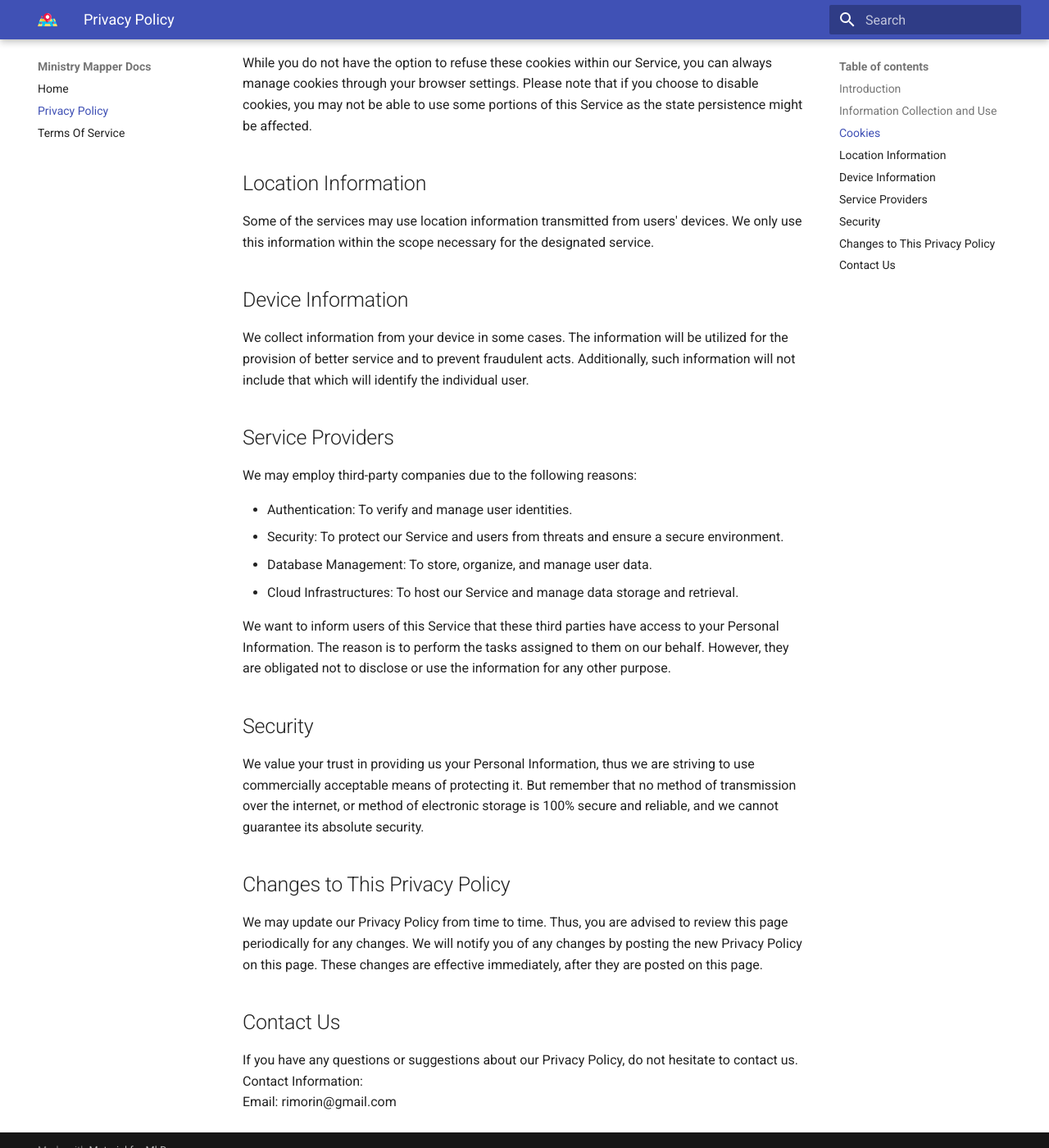
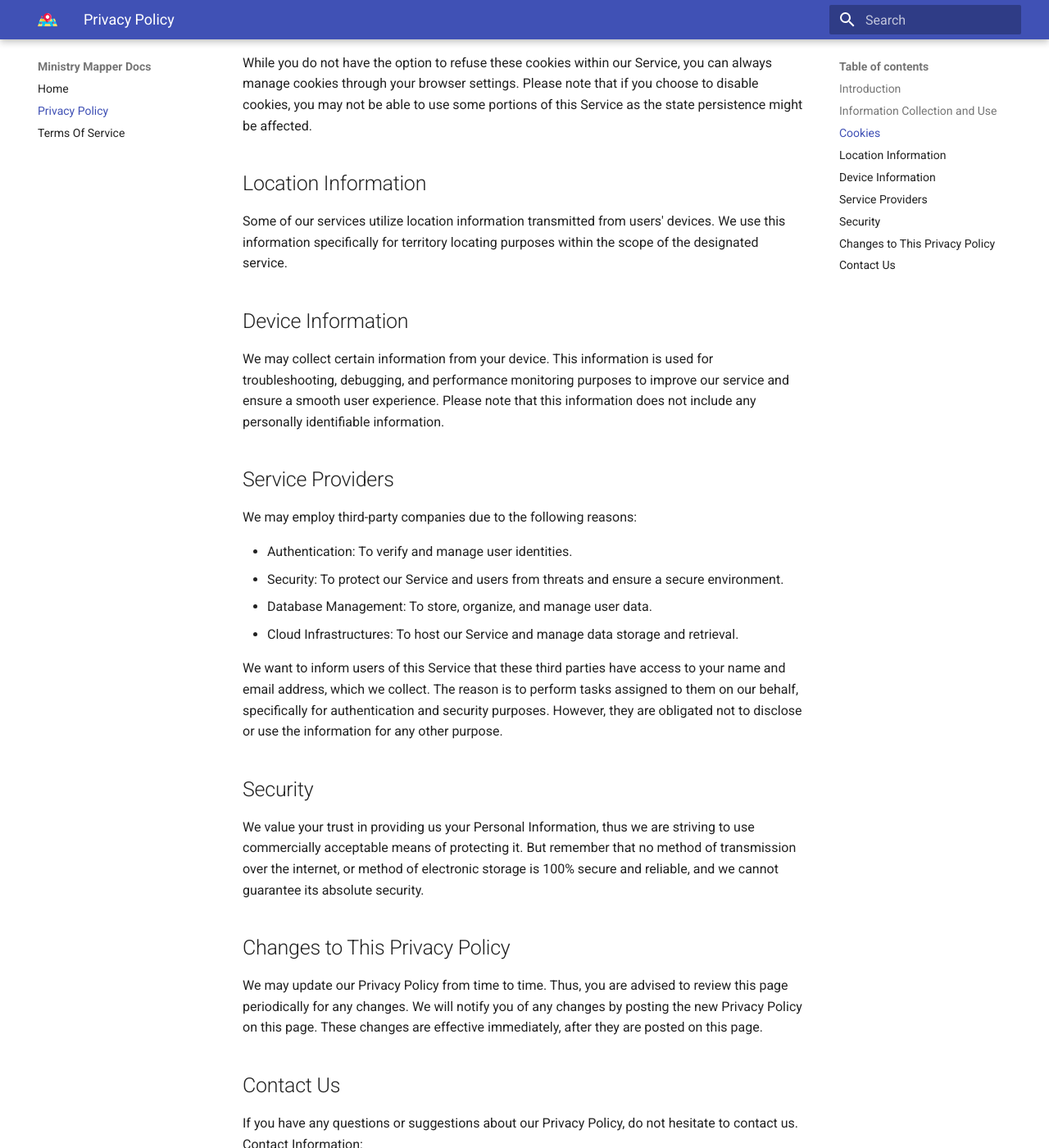
Before and after one commit to rimorin/ministry-mapper-doc, an MkDocs documentation site: the page built from docs/privacy-policy.md, in a window 1280 px wide and 1400 px high, scrolled down 867 px. Shown: the whole window at 82% size. Built offline with MkDocs 1.6.1 and Material for MkDocs 9.7.7, drawn with Linux system fonts in a browser that asks for light colours; some of the changed text lies outside the part shown.

Commit message:
docs: update privacy policy on data collection

```diff
--- a/docs/privacy-policy.md
+++ b/docs/privacy-policy.md
@@ -22,11 +22,11 @@ While you do not have the option to refuse these cookies within our Service, you
 
 ## Location Information
 
-Some of the services may use location information transmitted from users' devices. We only use this information within the scope necessary for the designated service.
+Some of our services utilize location information transmitted from users' devices. We use this information specifically for territory locating purposes within the scope of the designated service.
 
 ## Device Information
 
-We collect information from your device in some cases. The information will be utilized for the provision of better service and to prevent fraudulent acts. Additionally, such information will not include that which will identify the individual user.
+We may collect certain information from your device. This information is used for troubleshooting, debugging, and performance monitoring purposes to improve our service and ensure a smooth user experience. Please note that this information does not include any personally identifiable information.
 
 ## Service Providers
 
@@ -37,7 +37,7 @@ We may employ third-party companies due to the following reasons:
 - Database Management: To store, organize, and manage user data.
 - Cloud Infrastructures: To host our Service and manage data storage and retrieval.
 
-We want to inform users of this Service that these third parties have access to your Personal Information. The reason is to perform the tasks assigned to them on our behalf. However, they are obligated not to disclose or use the information for any other purpose.
+We want to inform users of this Service that these third parties have access to your name and email address, which we collect. The reason is to perform tasks assigned to them on our behalf, specifically for authentication and security purposes. However, they are obligated not to disclose or use the information for any other purpose.
 
 ## Security
 
```
Also changed, not shown: other parts of docs/privacy-policy.md (+1 -1 lines).
